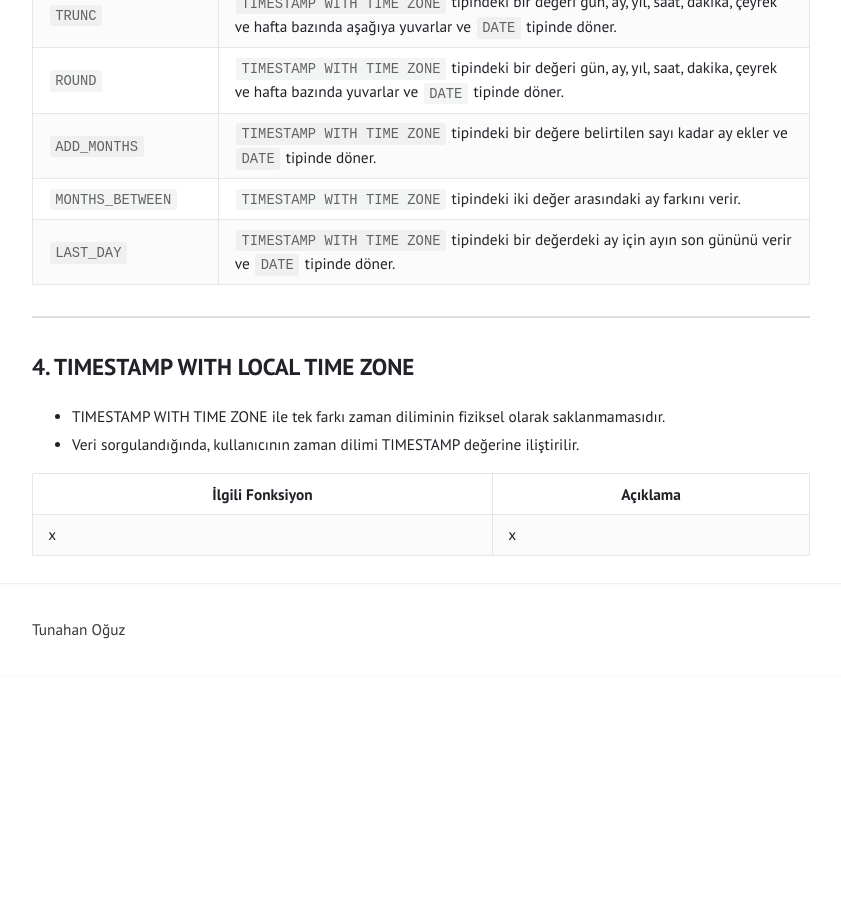
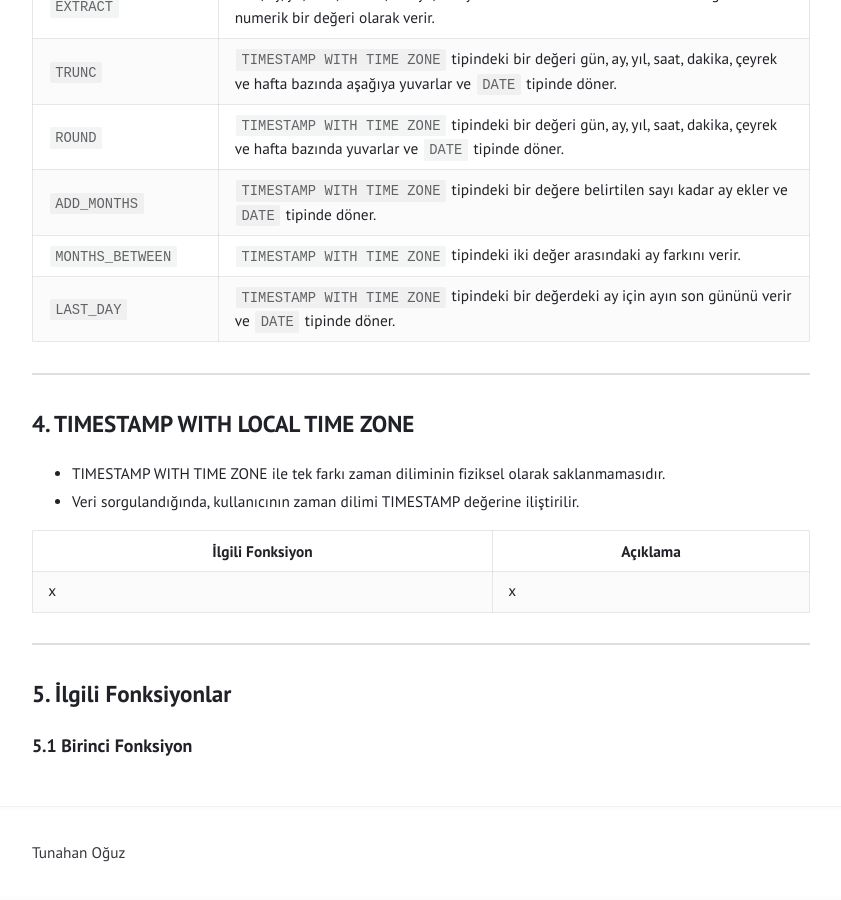
Before and after one commit to tunahanoguz/tunahanoguz.github.io, a Jekyll site: the page built from _posts/2025-05-17-oracle-DATE-ve-TIMESTAMP-veri-tipleri.md, in a window 1280 px wide and 900 px high, scrolled down 3242 px. Shown: the whole window, without its empty margins (219-1060 px from the left). Built offline with Jekyll 4.4.1, drawn with Linux system fonts in a browser that asks for light colours; before the commit the page ends 3919 px from its top, so only the background shows below that; some of the changed text lies outside the part shown.

Commit message:
Update 2025-05-17-oracle-DATE-ve-TIMESTAMP-veri-tipleri.md

```diff
--- a/_posts/2025-05-17-oracle-DATE-ve-TIMESTAMP-veri-tipleri.md
+++ b/_posts/2025-05-17-oracle-DATE-ve-TIMESTAMP-veri-tipleri.md
@@ -11,6 +11,8 @@ categories: oracle
 2. [TIMESTAMP](#TIMESTAMP)
 3. [TIMESTAMP WITH TIME ZONE](#TIMESTAMP-WITH-TIME-ZONE)
 4. [TIMESTAMP WITH LOCAL TIME ZONE](#TIMESTAMP-WITH-LOCAL-TIME-ZONE)
+5. [İlgili Fonksiyonlar](#İlgili-Fonksiyonlar)
+    1. [Birinci Fonksiyon](#Birinci-Fonksiyon)
 
 ---
 
@@ -112,3 +114,9 @@ categories: oracle
 | İlgili Fonksiyon | Açıklama |
 |------------------|----------|
 | x                | x        |
+
+---
+
+## 5. İlgili Fonksiyonlar {#İlgili-Fonksiyonlar}
+
+### 5.1 Birinci Fonksiyon
```
